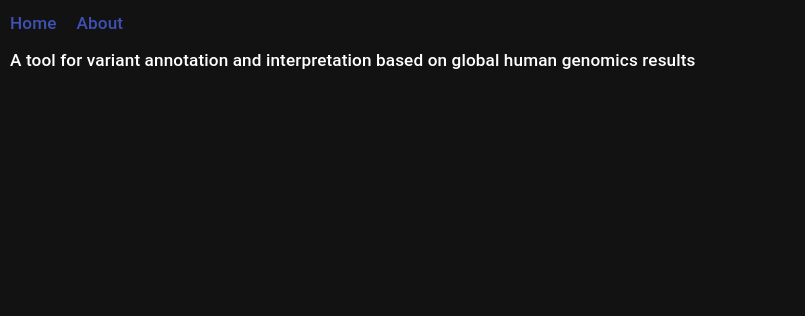
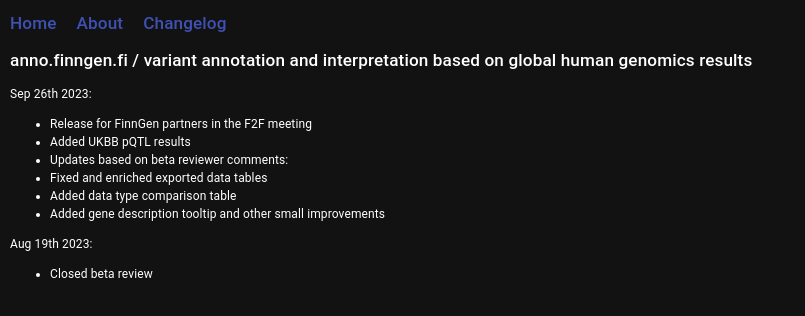
Before and after one commit to juhis/genetics-results-browser, a React app: page /changelog in a window 1280 px wide. Shown: the top 316 px of the page, without its empty margins (0-805 px from the left). Built offline with nearby package versions, Linux system fonts and the light colour scheme; the HTML template or start-up script is replaced by a standard one.

Commit message:
added changelog and thanks

```diff
--- a/src/App.tsx
+++ b/src/App.tsx
@@ -8,6 +8,7 @@
 import { QueryClient, QueryClientProvider } from "@tanstack/react-query";
 import TableContainer from "./features/table/TableContainer";
 import About from "./features/page/About";
+import ChangeLog from "./features/page/ChangeLog";
 
 export const App = () => {
   //TODO dark/light mode
@@ -52,6 +53,7 @@
             <Routes>
               <Route path="/" element={<TableContainer />} />
               <Route path="/about" element={<About />} />
+              <Route path="/changelog" element={<ChangeLog />} />
             </Routes>
           </div>
         </ThemeProvider>
--- a/src/features/page/About.tsx
+++ b/src/features/page/About.tsx
@@ -82,7 +82,9 @@
         This variant annotation and interpretation tool came out of a need to interpret lists of
         genetic variants.
         <br />
-        Suppose you've run a GWAS and have 100 hits. How many of them are novel?
+        Suppose you've run a GWAS and have N hits.
+        <br />
+        How many of them are novel?
         <br />
         What other disease or molecular traits do some of those variants affect and are the effect
         directions consistent?
@@ -96,6 +98,14 @@
         <br />
         The tool was devised by Juha Karjalainen and Mark Daly with significant input from Mary Pat
         Reeve and Masahiro Kanai.
+      </Typography>
+      <Typography>
+        <br />
+        Thank you to all beta testers who also provided valuable suggestions: Mikko Arvas, A. Mesut
+        Erzurumluoglu,
+        <br />
+        Jarkko Toivonen, Yanfei Zhang, Mari Niemi, Andrew Stiemke, Bin Guo, Ivy Aneas Swanson and
+        Bridget Riley-Gillis.
       </Typography>
       <Typography>
         <br />
--- /dev/null
+++ b/src/features/page/ChangeLog.tsx
@@ -0,0 +1,21 @@
+const ChangeLog = () => {
+  return (
+    <>
+      <span>Sep 26th 2023:</span>
+      <ul>
+        <li>Release for FinnGen partners in the F2F meeting</li>
+        <li>Added UKBB pQTL results</li>
+        <li>Updates based on beta reviewer comments: </li>
+        <li>Fixed and enriched exported data tables</li>
+        <li>Added data type comparison table</li>
+        <li>Added gene description tooltip and other small improvements</li>
+      </ul>
+      <span>Aug 19th 2023:</span>
+      <ul>
+        <li>Closed beta review</li>
+      </ul>
+    </>
+  );
+};
+
+export default ChangeLog;
--- a/src/features/page/Header.tsx
+++ b/src/features/page/Header.tsx
@@ -36,9 +36,15 @@
             About
           </Link>
         </Typography>
+        <Typography variant="h6" sx={{ paddingLeft: "20px", marginBottom: "10px" }}>
+          <Link href="/changelog" underline="hover">
+            Changelog
+          </Link>
+        </Typography>
       </Box>
       <Typography variant="h6" sx={{ marginBottom: "10px" }}>
-        A tool for variant annotation and interpretation based on global human genomics results
+        anno.finngen.fi / variant annotation and interpretation based on global human genomics
+        results
       </Typography>
     </>
   );
```
